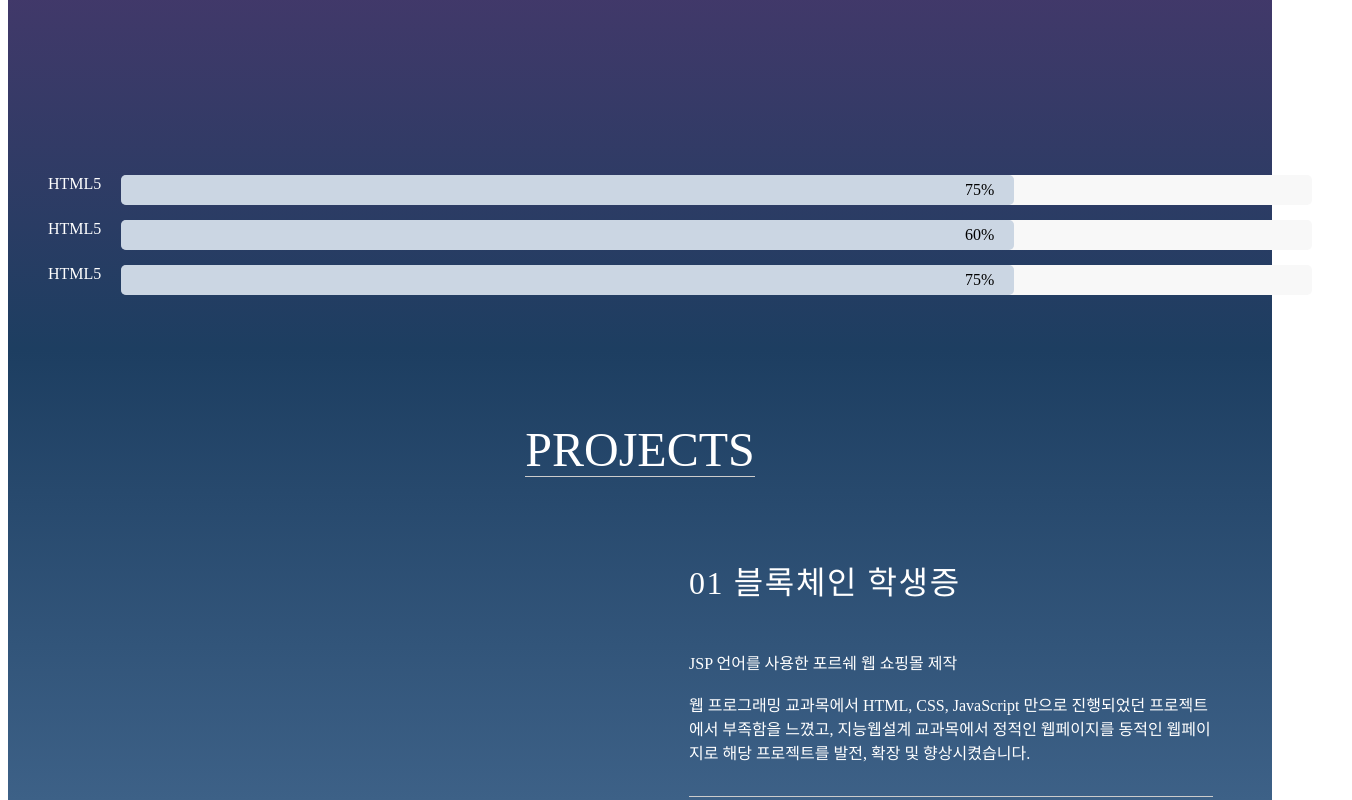
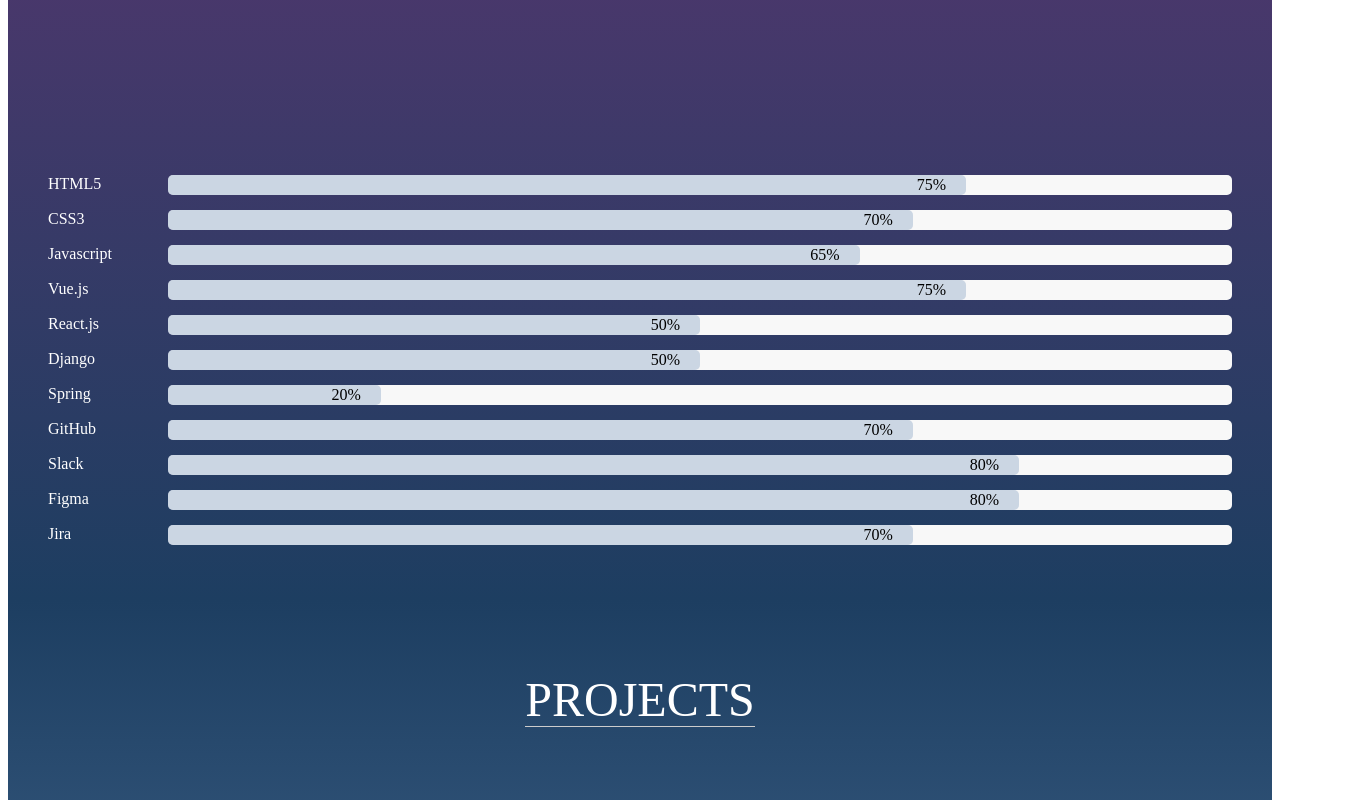
Before and after one commit to haryan248/hyun_joon_portfolio, a Vue app: page / in a window 1280 px wide. Shown: the part 1640-2440 px from the top of the page, 1352 px wide, since content can reach past the window. Built offline with nearby package versions, Linux system fonts and the light colour scheme; a web font is replaced by a local one.

Commit message:
career 리스트 컴포넌트 폴더 위치 변경

```diff
--- a/src/components/Career/career.css
+++ b/src/components/Career/career.css
@@ -1,5 +1,5 @@
 .section_career {
-    background: linear-gradient(#a2cfff, #dbebff);
+    background: linear-gradient(#a2cfff, #ffd98b);
 }
 .career_content {
     box-sizing: border-box;
--- a/src/components/Career/career.vue
+++ b/src/components/Career/career.vue
@@ -9,7 +9,7 @@
     </div>
 </template>
 <script>
-import CareerList from "./components/careerList.vue";
+import CareerList from "./components/careerList/careerList.vue";
 export default {
     name: "Career",
     components: { CareerList },
--- a/src/components/Project/project.css
+++ b/src/components/Project/project.css
@@ -4,6 +4,8 @@
     background: linear-gradient(#1d3e61, #a2cfff);
 }
 .project_content {
+    box-sizing: border-box;
+
     width: 100%;
     max-width: 71.25rem;
     display: flex;
--- a/src/components/Skill/skill.css
+++ b/src/components/Skill/skill.css
@@ -2,6 +2,9 @@
     background: linear-gradient(#58356f, #1d3e61);
     color: #fff;
     font-family: AppleSDGothicNeoEB00;
+}
+.section_skill * {
+    box-sizing: border-box;
 }
 .skill_content {
     box-sizing: border-box;
@@ -40,28 +43,64 @@
 .status_bar-title {
     font-family: AppleSDGothicNeoEB00;
     margin-right: 20px;
+    width: 100px;
 }
 .status_bar-item {
-    height: 30px;
+    height: 20px;
     background-color: #f8f8f8;
     border-radius: 5px;
     flex: 1;
 }
 .status_bar-percent {
     display: block;
-    height: 30px;
-    line-height: 30px;
+    height: 20px;
+    line-height: 20px;
     background-color: #93acc873;
     text-align: right;
     border-radius: 5px;
-    width: 75%;
     padding-right: 20px;
     box-sizing: border-box;
     color: black;
-    animation: status-graph 2s 1;
 }
-
-@keyframes status-graph {
+.percent_animation-80 {
+    width: 80%;
+    animation: status-graph-80 1.5s 1;
+}
+.percent_animation-75 {
+    width: 75%;
+    animation: status-graph-75 1.5s 1;
+}
+.percent_animation-70 {
+    width: 70%;
+    animation: status-graph-70 1.5s 1;
+}
+.percent_animation-65 {
+    width: 65%;
+    animation: status-graph-65 1.5s 1;
+}
+.percent_animation-60 {
+    width: 60%;
+    animation: status-graph-60 1.5s 1;
+}
+.percent_animation-50 {
+    width: 50%;
+    animation: status-graph-50 1.5s 1;
+}
+.percent_animation-20 {
+    width: 20%;
+    animation: status-graph-20 1.5s 1;
+}
+@keyframes status-graph-80 {
+    0% {
+        width: 0;
+        color: rgb(255, 255, 255, 0);
+    }
+    100% {
+        width: 80%;
+        color: rgb(255, 255, 255, 1);
+    }
+}
+@keyframes status-graph-75 {
     0% {
         width: 0;
         color: rgb(255, 255, 255, 0);
@@ -71,3 +110,53 @@
         color: rgb(255, 255, 255, 1);
     }
 }
+@keyframes status-graph-70 {
+    0% {
+        width: 0;
+        color: rgb(255, 255, 255, 0);
+    }
+    100% {
+        width: 70%;
+        color: rgb(255, 255, 255, 1);
+    }
+}
+@keyframes status-graph-65 {
+    0% {
+        width: 0;
+        color: rgb(255, 255, 255, 0);
+    }
+    100% {
+        width: 65%;
+        color: rgb(255, 255, 255, 1);
+    }
+}
+@keyframes status-graph-60 {
+    0% {
+        width: 0;
+        color: rgb(255, 255, 255, 0);
+    }
+    100% {
+        width: 60%;
+        color: rgb(255, 255, 255, 1);
+    }
+}
+@keyframes status-graph-50 {
+    0% {
+        width: 0;
+        color: rgb(255, 255, 255, 0);
+    }
+    100% {
+        width: 50%;
+        color: rgb(255, 255, 255, 1);
+    }
+}
+@keyframes status-graph-20 {
+    0% {
+        width: 0;
+        color: rgb(255, 255, 255, 0);
+    }
+    100% {
+        width: 20%;
+        color: rgb(255, 255, 255, 1);
+    }
+}
--- a/src/components/Skill/skill.vue
+++ b/src/components/Skill/skill.vue
@@ -6,24 +6,33 @@
                     <span class="section_title">SKILLS</span>
                 </div>
             </div>
+            <!-- front-end -->
             <div class="skill_container">
-                <div class="status_content">
-                    <div class="status_bar-title">HTML5</div>
+                <div class="status_content" v-for="skill in skills.frontEnd" :key="skill.label">
+                    <div class="status_bar-title">{{ skill.label }}</div>
                     <div class="status_bar-item">
-                        <div class="status_bar-percent">75%</div>
+                        <div class="status_bar-percent" :class="'percent_animation-' + skill.value">{{ skill.value }}%</div>
                     </div>
                 </div>
-                <div class="status_content">
-                    <div class="status_bar-title">HTML5</div>
-
+                <!-- back-end -->
+                <div class="status_content" v-for="skill in skills.backEnd" :key="skill.label">
+                    <div class="status_bar-title">{{ skill.label }}</div>
                     <div class="status_bar-item">
-                        <div class="status_bar-percent">60%</div>
+                        <div class="status_bar-percent" :class="'percent_animation-' + skill.value">{{ skill.value }}%</div>
                     </div>
                 </div>
-                <div class="status_content">
-                    <div class="status_bar-title">HTML5</div>
+                <!-- configuration management -->
+                <div class="status_content" v-for="skill in skills.configurationManagement" :key="skill.label">
+                    <div class="status_bar-title">{{ skill.label }}</div>
                     <div class="status_bar-item">
-                        <div class="status_bar-percent">75%</div>
+                        <div class="status_bar-percent" :class="'percent_animation-' + skill.value">{{ skill.value }}%</div>
+                    </div>
+                </div>
+                <!-- communication -->
+                <div class="status_content" v-for="skill in skills.communication" :key="skill.label">
+                    <div class="status_bar-title">{{ skill.label }}</div>
+                    <div class="status_bar-item">
+                        <div class="status_bar-percent" :class="'percent_animation-' + skill.value">{{ skill.value }}%</div>
                     </div>
                 </div>
             </div>
@@ -35,7 +44,28 @@
     name: "Skill",
     props: { scrollHeight: Number },
     data() {
-        return { checkHeight: false };
+        return {
+            checkHeight: false,
+            skills: {
+                frontEnd: [
+                    { label: "HTML5", value: "75" },
+                    { label: "CSS3", value: "70" },
+                    { label: "Javascript", value: "65" },
+                    { label: "Vue.js", value: "75" },
+                    { label: "React.js", value: "50" },
+                ],
+                backEnd: [
+                    { label: "Django", value: "50" },
+                    { label: "Spring", value: "20" },
+                ],
+                configurationManagement: [{ label: "GitHub", value: "70" }],
+                communication: [
+                    { label: "Slack", value: "80" },
+                    { label: "Figma", value: "80" },
+                    { label: "Jira", value: "70" },
+                ],
+            },
+        };
     },
     watch: {
         scrollHeight() {
--- a/src/index.css
+++ b/src/index.css
@@ -3,11 +3,7 @@
     margin: 0;
     padding: 0;
 }
-body * {
-    box-sizing: border-box;
-    margin: 0;
-    padding: 0;
-}
+
 @font-face {
     src: url("./assets/fonts/AppleSDGothicNeoB.ttf");
     font-family: "AppleSDGothicNeoB00";
--- a/src/pages/Main-content/maincontent.vue
+++ b/src/pages/Main-content/maincontent.vue
@@ -1,6 +1,6 @@
 <template>
     <div>
-        <Banner />
+        <Banner :scrollHeight="scrollHeight" />
         <!-- about me -->
         <About :scrollHeight="scrollHeight" />
         <!-- skill -->
```
Also changed, not shown: src/components/Career/components/careerList/career-list.css (renamed from src/components/Career/components/career-list.css), src/components/Career/components/careerList/careerList.vue (renamed from src/components/Career/components/careerList.vue).
